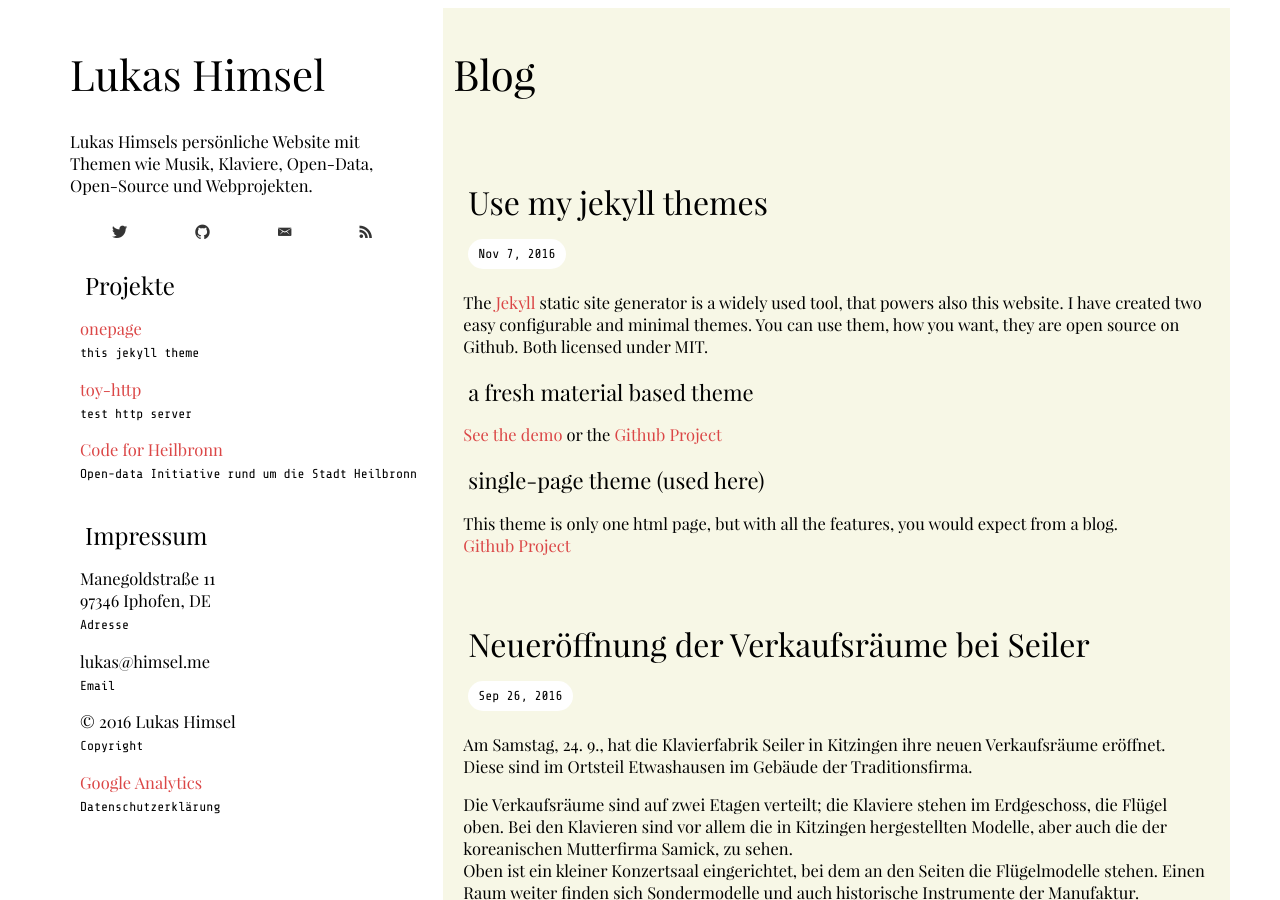
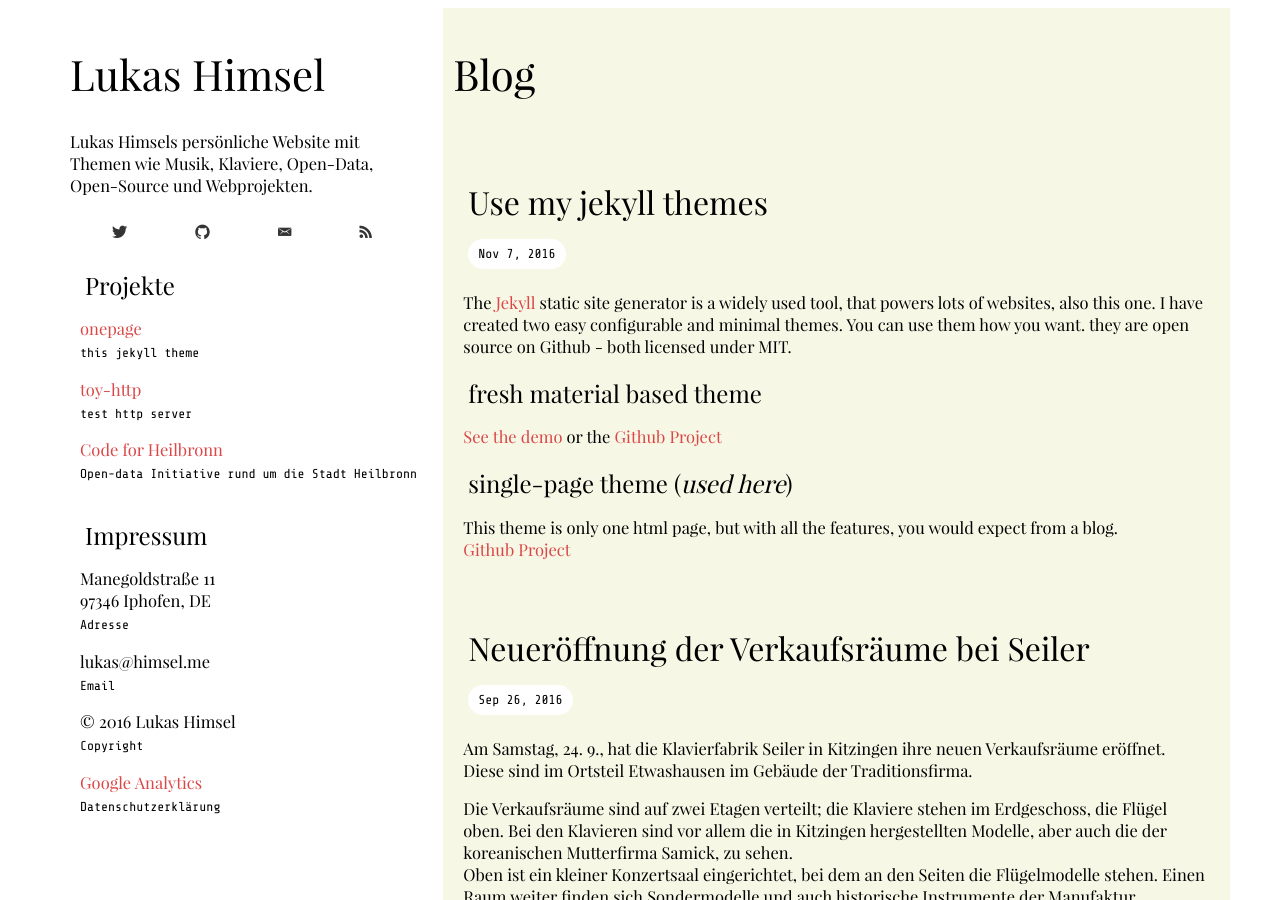
Before and after one commit to NishkaDG/lukas-h.github.io, a Jekyll site: the page built from index.html, in a window 1280 px wide and 900 px high. Built offline with Jekyll 4.4.1, drawn with Linux system fonts in a browser that asks for light colours; some web fonts are replaced.

Commit message:
Update 2016-11-07-use-my-jekyll-themes.md

```diff
--- a/_posts/2016-11-07-use-my-jekyll-themes.md
+++ b/_posts/2016-11-07-use-my-jekyll-themes.md
@@ -4,12 +4,12 @@ title:  "Use my jekyll themes"
 date:   2016-11-07 22:03:00 +0200
 ---
 
-The [Jekyll](http://jekyllrb.com/) static site generator is a widely used tool, that powers also this website.
-I have created two easy configurable and minimal themes. You can use them, how you want, they are open source on Github. Both licensed under MIT.
+The [Jekyll](http://jekyllrb.com/) static site generator is a widely used tool, that powers lots of websites, also this one.
+I have created two easy configurable and minimal themes. You can use them how you want. they are open source on Github - both licensed under MIT.
 
-### a fresh material based theme
+## fresh material based theme
 [See the demo](http://himsel.me/material-theme/) or the [Github Project](https://github.com/lukas-h/material-theme)
 
-### single-page theme (used here)
+## single-page theme (*used here*)
 This theme is only one html page, but with all the features, you would expect from a blog.
 [Github Project](https://github.com/lukas-h/onepage)
```
